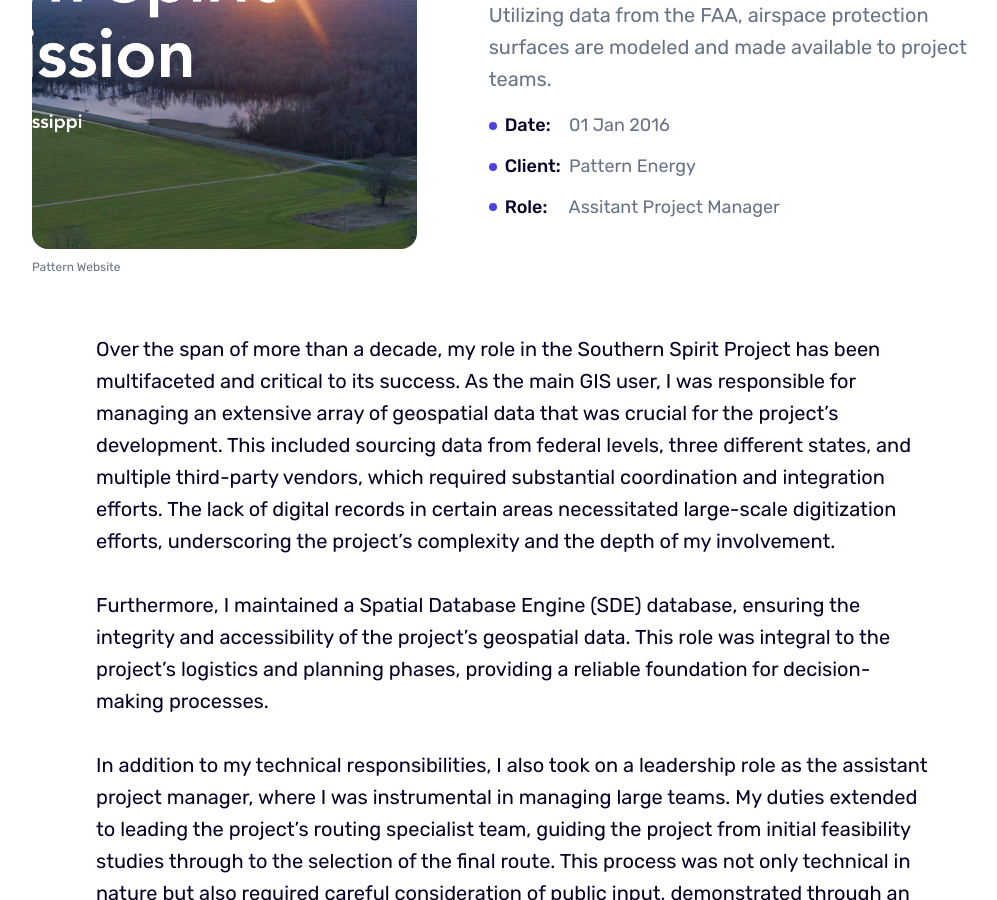
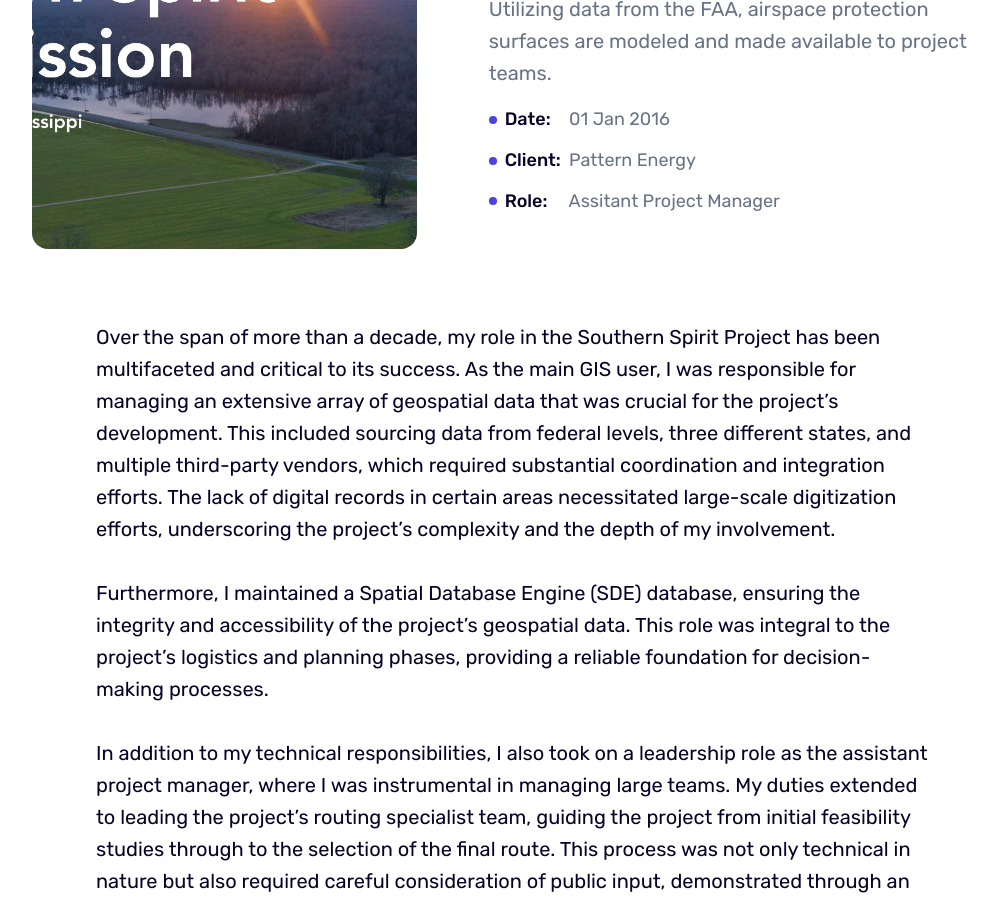
Before and after one commit to DustyWerth/DustyWerth.github.io, a Jekyll site: the page built from _works/Pattern-SST.md, in a window 1280 px wide and 900 px high, scrolled down 349 px. Shown: the whole window, without its empty margins (124-1121 px from the left). Built offline with Jekyll 4.4.1, drawn with Linux system fonts in a browser that asks for light colours.

Commit message:
image update

```diff
--- a/_works/Pattern-SST.md
+++ b/_works/Pattern-SST.md
@@ -6,7 +6,7 @@
 client: Pattern Energy
 role: Assitant Project Manager
 image: '/images/PatternSST.JPG'
-image_caption: 'Pattern Website'
+image_caption: ''
 ---
 
 Over the span of more than a decade, my role in the Southern Spirit Project has been multifaceted and critical to its success. As the main GIS user, I was responsible for managing an extensive array of geospatial data that was crucial for the project's development. This included sourcing data from federal levels, three different states, and multiple third-party vendors, which required substantial coordination and integration efforts. The lack of digital records in certain areas necessitated large-scale digitization efforts, underscoring the project's complexity and the depth of my involvement.
@@ -19,7 +19,7 @@
 
 <div class="gallery-box">
   <div class="gallery">
-    <img src="/images/PatternSST.JPG" loading="lazy" alt="Project">
+    <img src="/images/PatternSST.jpg" loading="lazy" alt="Project">
     <img src="/images/Dashboard_1.png" loading="lazy" alt="Project">
     <img src="/images/Dashboard_2.png" loading="lazy" alt="Project">
   </div>
```
Also changed, not shown: _works/Route-Analysis-Tools.md (+1 -0 lines).
